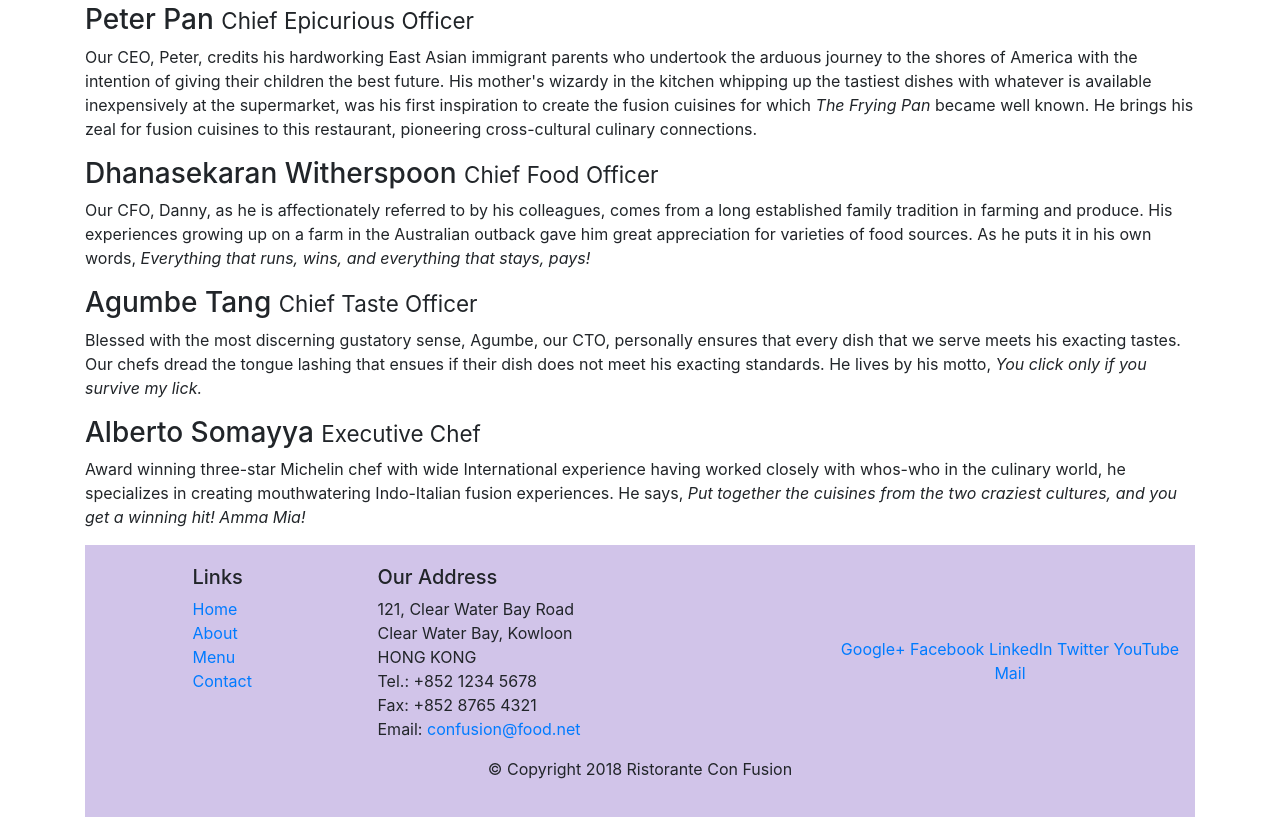
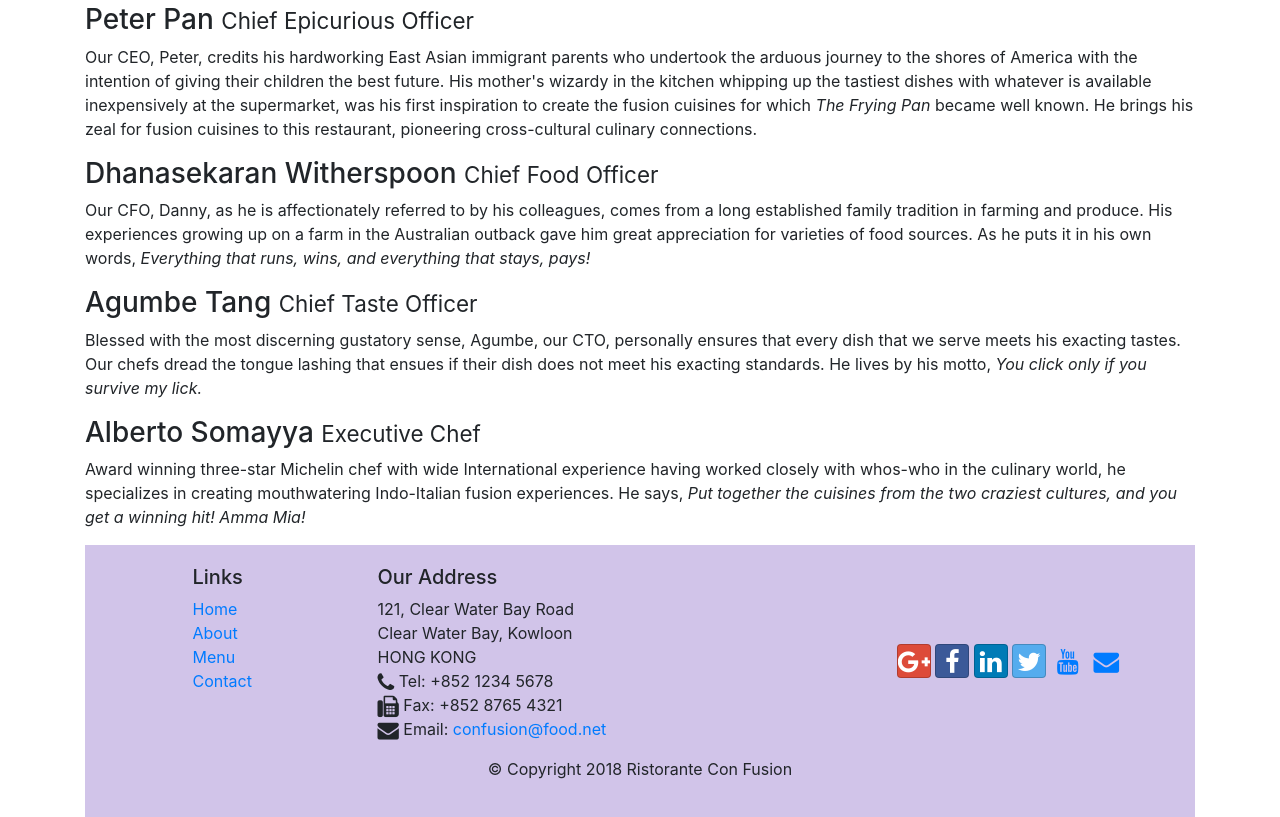
Before and after one commit to abdullahmajid5/Restaurant-Website-using-Bootstrap, a website: page aboutus.html in a window 1280 px wide. Shown: the part 858-1675 px from the top of the page. Drawn offline with nearby package versions, Linux system fonts and the light colour scheme.

Commit message:
icon fonts added

```diff
--- a/aboutus.html
+++ b/aboutus.html
@@ -10,6 +10,8 @@
     <!-- Bootstrap CSS -->
     <link rel="stylesheet" href="node_modules/bootstrap/dist/css/bootstrap.min.css">
     <link rel="stylesheet" href="css/style.css">
+    <link rel="stylesheet" href="node_modules/font-awesome/css/font-awesome.min.css">
+    <link rel="stylesheet" href="node_modules/bootstrap-social/bootstrap-social.css">
 
     <title>Ristorante Con Fusion: About Us</title>
 
@@ -24,10 +26,10 @@
           <a class="navbar-brand mr-auto" href="./index.html">Ristorante Con Fusion</a>
             <div class="collapse navbar-collapse" id="Navbar">
                <ul class="navbar-nav mr-auto">
-                  <li class="nav-item"><a class="nav-link" href="./index.html">Home</a></li>
-                  <li class="nav-item active"><a class="nav-link" href="#"">About</a></li>
-                  <li class="nav-item"><a class="nav-link" href="#">Menu</a></li>
-                  <li class="nav-item"><a class="nav-link" href="#">Contact</a></li>
+                  <li class="nav-item"><a class="nav-link" href="./index.html"><span class="fa fa-home fa-lg"></span> Home</a></li>
+                  <li class="nav-item active"><a class="nav-link" href="#"><span class="fa fa-info fa-lg"></span> About</a></li>
+                  <li class="nav-item"><a class="nav-link" href="#"><span class="fa fa-list fa-lg"></span> Menu</a></li>
+                  <li class="nav-item"><a class="nav-link" href="#"><span class="fa fa-address-card fa-lg"></span> Contact</a></li>
                 </ul>
             </div>
         </div>
@@ -108,19 +110,19 @@
 		              121, Clear Water Bay Road<br>
 		              Clear Water Bay, Kowloon<br>
 		              HONG KONG<br>
-		              Tel.: +852 1234 5678<br>
-		              Fax: +852 8765 4321<br>
-		              Email: <a href="mailto:confusion@food.net">confusion@food.net</a>
+		              <i class="fa fa-phone fa-lg"></i> Tel: +852 1234 5678<br>
+		              <i class="fa fa-fax fa-lg"></i> Fax: +852 8765 4321<br>
+		              <i class="fa fa-envelope fa-lg"></i> Email: <a href="mailto:confusion@food.net">confusion@food.net</a>
 		           </address>
                 </div>
                 <div class="col-12 col-sm-4 align-self-center">
                     <div class="text-center">
-                        <a href="http://google.com/+">Google+</a>
-                        <a href="http://www.facebook.com/profile.php?id=">Facebook</a>
-                        <a href="http://www.linkedin.com/in/">LinkedIn</a>
-                        <a href="http://twitter.com/">Twitter</a>
-                        <a href="http://youtube.com/">YouTube</a>
-                        <a href="mailto:">Mail</a>
+                        <a class="btn btn-social-icon btn-google" href="http://google.com/+"><i class="fa fa-google-plus fa-lg"></i></a>
+                        <a class="btn btn-social-icon btn-facebook" href="http://www.facebook.com/profile.php?id="><i class="fa fa-facebook fa-lg"></i></a>
+                        <a class="btn btn-social-icon btn-linkedin" href="http://www.linkedin.com/in/"><i class="fa fa-linkedin fa-lg"></i></a>
+                        <a class="btn btn-social-icon btn-twitter" href="http://twitter.com/"><i class="fa fa-twitter fa-lg"></i></a>
+                        <a class="btn btn-social-icon btn-youtube" href="http://youtube.com/"><i class="fa fa-youtube fa-lg"></i></a>
+                        <a class="btn btn-social-icon" href="mailto:"><i class="fa fa-envelope fa-lg"></i></a>
                     </div>
                 </div>
            </div>
--- a/package.json
+++ b/package.json
@@ -15,6 +15,8 @@
   },
   "dependencies": {
     "bootstrap": "^4.0.0",
+    "bootstrap-social": "^5.1.1",
+    "font-awesome": "^4.7.0",
     "jquery": "^3.3.1",
     "popper.js": "^1.12.9"
   }
```
Also changed, not shown: index.html (+15 -13 lines), 1 other file.
